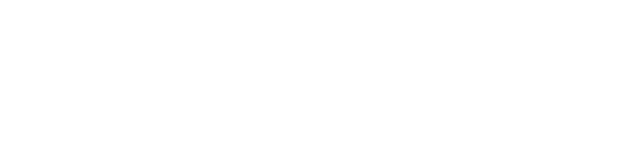
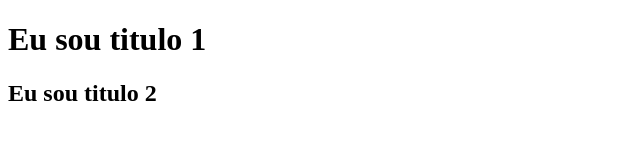
Before and after one commit to Samuel04051/ceub-programacao-web, a plain HTML site: page index.html in a window 1280 px wide. Shown: the whole page, without its empty margins (0-640 px from the left). Drawn offline with Linux system fonts and the light colour scheme.

Commit message:
resfdxz mfxd

```diff
--- a/index.html
+++ b/index.html
@@ -6,6 +6,7 @@
     <title>Programação web ceub</title>
 </head>
 <body>
-
+    <h1>Eu sou titulo 1 </h1>
+    <h2>Eu sou titulo 2</h2>
 </body>
 </html>
```
